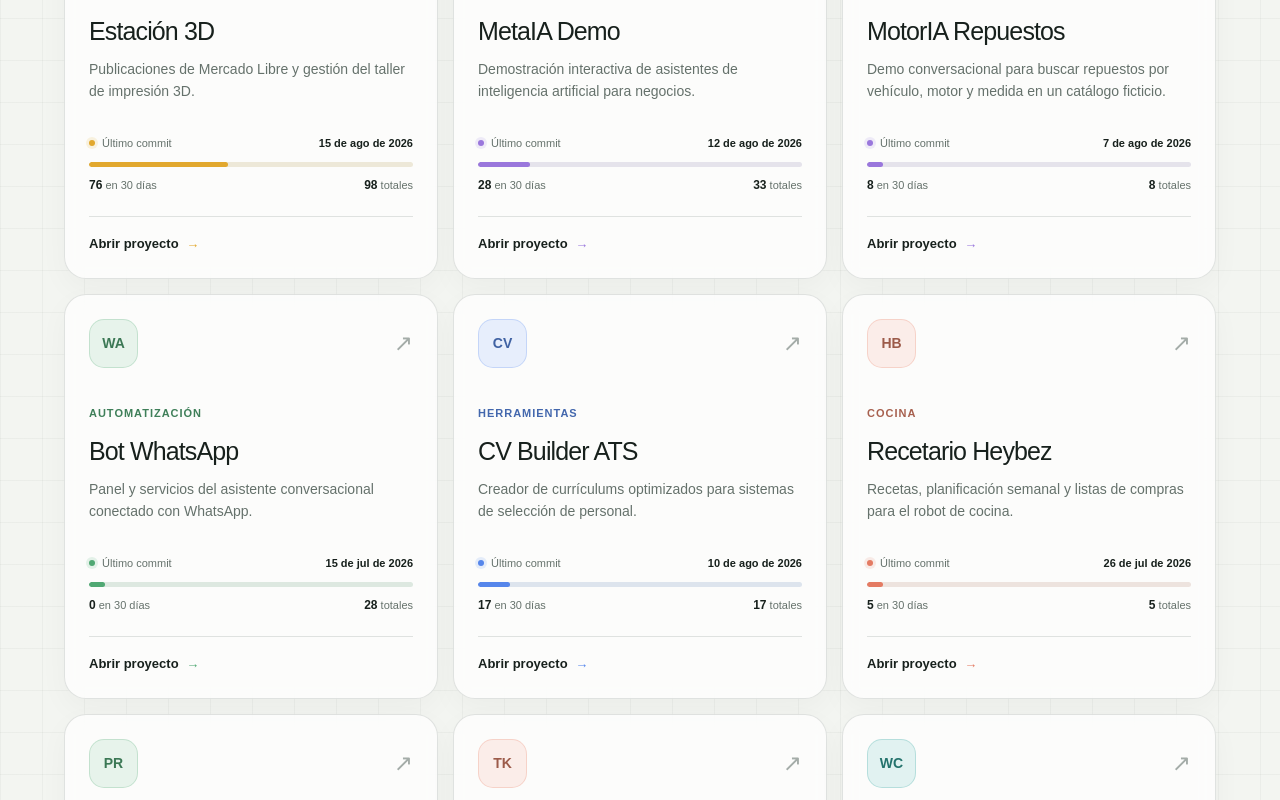
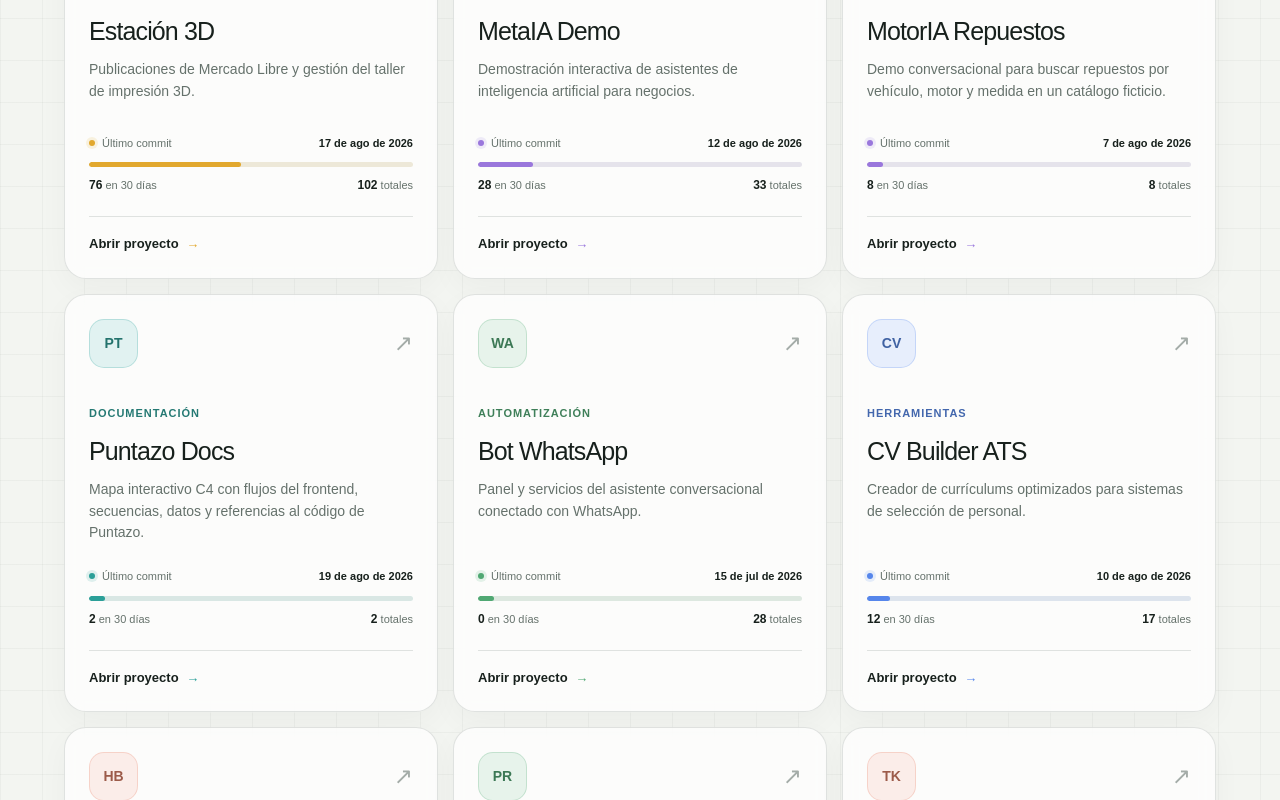
Before and after one commit to gagonzalez1/home-blakyta, a Next.js app: page / in a window 1280 px wide. Shown: the part 780-1580 px from the top of the page. Built offline with nearby package versions, Linux system fonts and the light colour scheme.

Commit message:
Add Puntazo documentation to project portal

```diff
--- a/app/page.tsx
+++ b/app/page.tsx
@@ -27,6 +27,15 @@
     accent: "violet",
     icon: "MI",
     repository: "portfolio-repuestos-demo",
+  },
+  {
+    name: "Puntazo Docs",
+    description: "Mapa interactivo C4 con flujos del frontend, secuencias, datos y referencias al código de Puntazo.",
+    href: "https://puntazo-docs.blakyta3d.duckdns.org",
+    tag: "Documentación",
+    accent: "teal",
+    icon: "PT",
+    repository: "puntazo-docs",
   },
   {
     name: "Bot WhatsApp",
--- a/app/project-activity.json
+++ b/app/project-activity.json
@@ -1,10 +1,10 @@
 {
-  "updatedAt": "2026-08-15T07:05:26Z",
-  "windowStartedAt": "2026-07-16T07:05:25Z",
+  "updatedAt": "2026-08-19T03:27:20.668Z",
+  "windowStartedAt": "2026-07-20T03:27:20.668Z",
   "repositories": {
     "publicador-ml": {
-      "lastCommitAt": "2026-08-15T03:19:55Z",
-      "commitsTotal": 98,
+      "lastCommitAt": "2026-08-17T18:49:31Z",
+      "commitsTotal": 102,
       "commitsLast30Days": 76
     },
     "metaia-demo": {
@@ -17,6 +17,11 @@
       "commitsTotal": 8,
       "commitsLast30Days": 8
     },
+    "puntazo-docs": {
+      "lastCommitAt": "2026-08-19T03:21:53Z",
+      "commitsTotal": 2,
+      "commitsLast30Days": 2
+    },
     "template-agente-whatsapp": {
       "lastCommitAt": "2026-07-15T03:17:40Z",
       "commitsTotal": 28,
@@ -25,12 +30,12 @@
     "cv-builder-ats": {
       "lastCommitAt": "2026-08-10T14:41:19Z",
       "commitsTotal": 17,
-      "commitsLast30Days": 17
+      "commitsLast30Days": 12
     },
     "heybez-recetario": {
       "lastCommitAt": "2026-07-26T15:45:22Z",
       "commitsTotal": 5,
-      "commitsLast30Days": 5
+      "commitsLast30Days": 4
     },
     "prosperidad-sheets": {
       "lastCommitAt": "2026-08-13T22:46:48Z",
@@ -38,9 +43,9 @@
       "commitsLast30Days": 67
     },
     "tonkatsu-personal": {
-      "lastCommitAt": "2026-08-15T06:47:59Z",
-      "commitsTotal": 1227,
-      "commitsLast30Days": 177
+      "lastCommitAt": "2026-08-15T22:28:44Z",
+      "commitsTotal": 1232,
+      "commitsLast30Days": 161
     }
   }
 }
--- a/scripts/update-project-activity.mjs
+++ b/scripts/update-project-activity.mjs
@@ -5,6 +5,7 @@
   "publicador-ml",
   "metaia-demo",
   "portfolio-repuestos-demo",
+  "puntazo-docs",
   "template-agente-whatsapp",
   "cv-builder-ats",
   "heybez-recetario",
```
Also changed, not shown: 1 other file (tests, documents, lock files or other folders).
